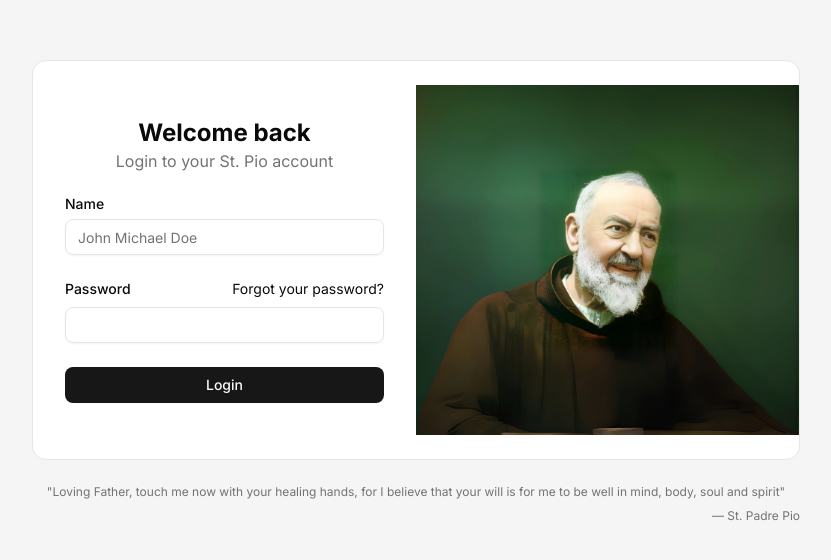
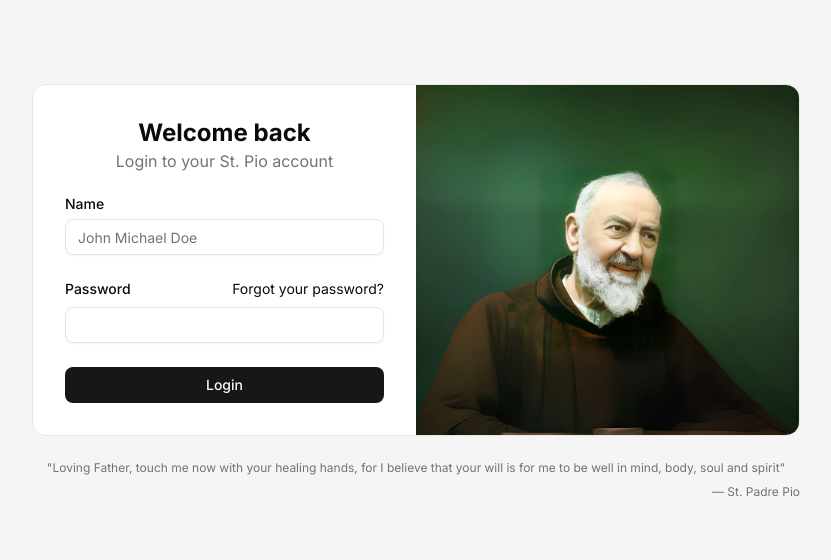
Before and after one commit to japetalio11/birthing-panel, a Next.js app: page / in a window 1280 px wide. Shown: the part 104-664 px from the top of the page, without its empty margins (224-1055 px from the left). Built offline with nearby package versions, Linux system fonts and the light colour scheme.

Commit message:
latest update as of 5/14/2025 23:53

```diff
--- a/components/LoginForm.tsx
+++ b/components/LoginForm.tsx
@@ -5,7 +5,7 @@
 import { cn } from "@/lib/utils";
 import { useRouter } from "next/navigation";
 import { Button } from "@/components/ui/button";
-import { Card, CardContent } from "@/components/ui/card";
+import { Card, CardContent } from "@/components/custom-ui/login-card";
 import { Input } from "@/components/ui/input";
 import { Label } from "@/components/ui/label";
 import { toast } from "sonner";
--- /dev/null
+++ b/components/custom-ui/login-card.tsx
@@ -0,0 +1,92 @@
+import * as React from "react"
+
+import { cn } from "@/lib/utils"
+
+function Card({ className, ...props }: React.ComponentProps<"div">) {
+  return (
+    <div
+      data-slot="card"
+      className={cn(
+        "bg-card text-card-foreground flex flex-col gap-6 rounded-xl border shadow-none",
+        className
+      )}
+      {...props}
+    />
+  )
+}
+
+function CardHeader({ className, ...props }: React.ComponentProps<"div">) {
+  return (
+    <div
+      data-slot="card-header"
+      className={cn(
+        "@container/card-header grid auto-rows-min grid-rows-[auto_auto] items-start gap-1.5 px-6 has-data-[slot=card-action]:grid-cols-[1fr_auto] [.border-b]:pb-6",
+        className
+      )}
+      {...props}
+    />
+  )
+}
+
+function CardTitle({ className, ...props }: React.ComponentProps<"div">) {
+  return (
+    <div
+      data-slot="card-title"
+      className={cn("leading-none font-semibold", className)}
+      {...props}
+    />
+  )
+}
+
+function CardDescription({ className, ...props }: React.ComponentProps<"div">) {
+  return (
+    <div
+      data-slot="card-description"
+      className={cn("text-muted-foreground text-sm", className)}
+      {...props}
+    />
+  )
+}
+
+function CardAction({ className, ...props }: React.ComponentProps<"div">) {
+  return (
+    <div
+      data-slot="card-action"
+      className={cn(
+        "col-start-2 row-span-2 row-start-1 self-start justify-self-end",
+        className
+      )}
+      {...props}
+    />
+  )
+}
+
+function CardContent({ className, ...props }: React.ComponentProps<"div">) {
+  return (
+    <div
+      data-slot="card-content"
+      className={cn("px-6", className)}
+      {...props}
+    />
+  )
+}
+
+function CardFooter({ className, ...props }: React.ComponentProps<"div">) {
+  return (
+    <div
+      data-slot="card-footer"
+      className={cn("flex items-center px-6 [.border-t]:pt-6", className)}
+      {...props}
+    />
+  )
+}
+
+export {
+  Card,
+  CardHeader,
+  CardFooter,
+  CardTitle,
+  CardAction,
+  CardDescription,
+  CardContent,
+}
```
